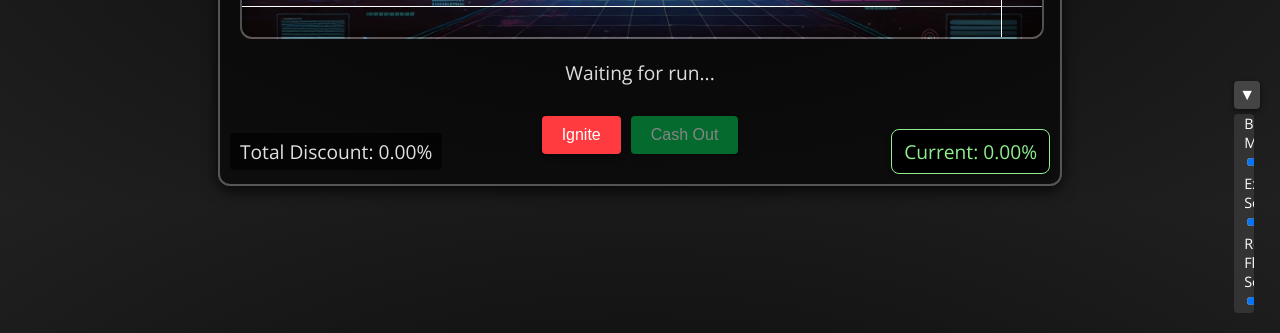
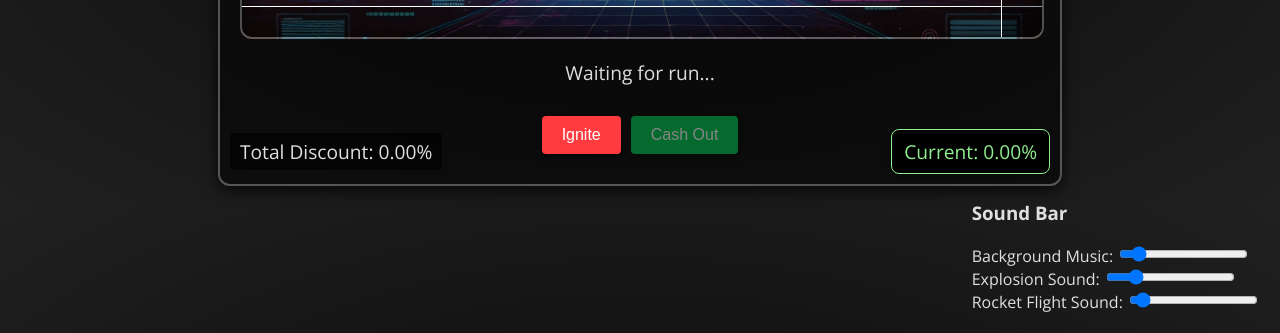
Before and after one commit to Matt-James-Bell/SQADISCOUNT, a plain HTML site: page index.html in a window 1280 px wide. Shown: the part 467-800 px from the top of the page. Drawn offline with nearby package versions, Linux system fonts and the light colour scheme.

Commit message:
Update index.html

```diff
--- a/index.html
+++ b/index.html
@@ -40,10 +40,9 @@
     </div>
   </div>
 
-  <!-- Sound Bar Control Panel -->
+  <!-- Volume Control Panel (always visible) -->
   <div id="sound-bar">
-    <button id="volume-toggle">▼</button>
-    <div id="volume-panel">
+    <h3>Sound Bar</h3>
     <label for="bg-volume">Background Music:</label>
     <input type="range" id="bg-volume" min="0" max="1" step="0.01" value="0.1">
     <br>
@@ -52,7 +51,6 @@
     <br>
     <label for="rocket-volume">Rocket Flight Sound:</label>
     <input type="range" id="rocket-volume" min="0" max="1" step="0.01" value="0.05">
-    </div>
   </div>
 
   <!-- Audio Elements -->
```
Lines whose indentation alone changed are shown as unchanged.
